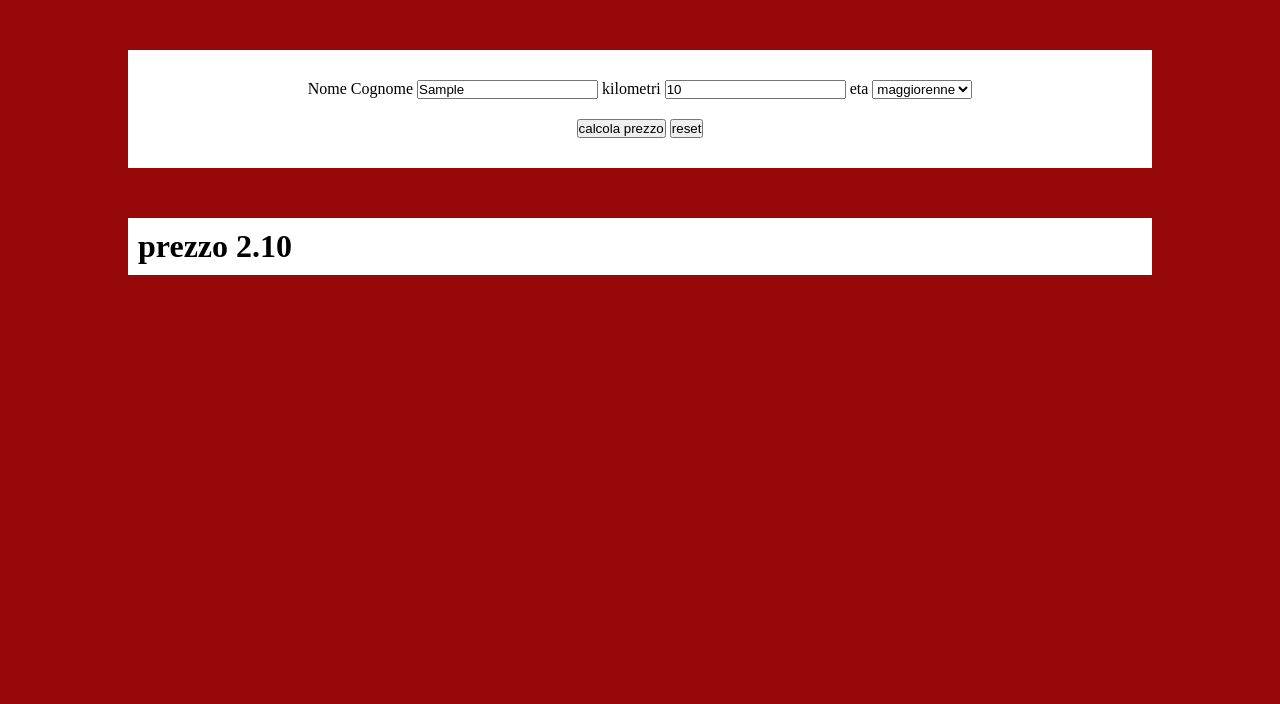
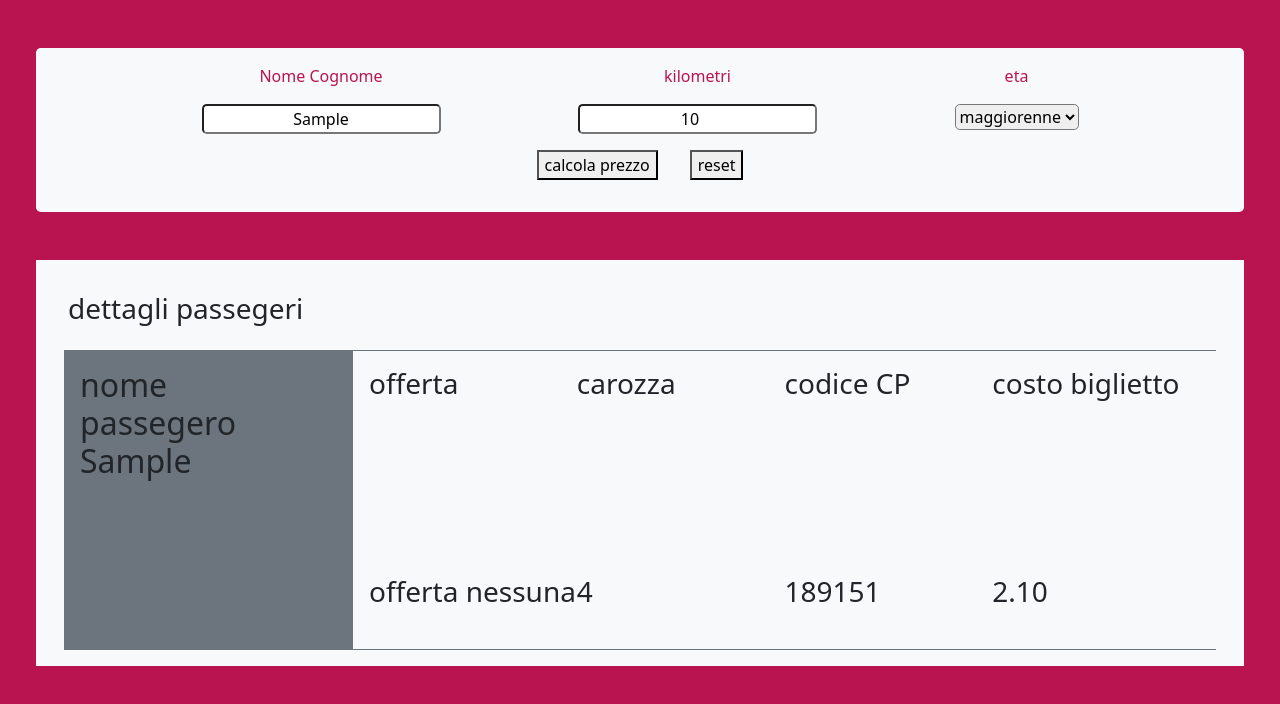
Before and after one commit to SpatariuRares/js-biglietto-treno-form, a plain HTML site: page index.html in a window 1280 px wide. Both pictures are taken after typing "Sample" into the empty fields and a click on the button "calcola prezzo". Drawn offline with nearby package versions, Linux system fonts and the light colour scheme.

Commit message:
hover fatto a mano

```diff
--- a/css/style.css
+++ b/css/style.css
@@ -1,37 +1,25 @@
-*{
-    margin: 0;
-    padding: 0;
-    box-sizing: border-box;
+
+body{
+    background-color: rgba(185,20,80,255);
 }
-body{
-    background-color: rgb(151, 9, 9);
+
+.bg-purple{
+    background-color:rgba(185,20,80,255)
 }
-.row{
-    background-color:white;
+.c-purple{
+    color:rgba(185,20,80,255)
 }
-.row{
-    width:80%;
-    margin: 50px auto;
-    display:flex;
-    justify-content: center;
-    flex-direction: column;
-    align-items: center;
+
+.h-400{
+    min-height: 300px;
 }
-.row>*{
-    padding: 10px;
-}
-.p-20{
-    padding: 20px;
-}
-.md-20{
-    margin-bottom: 20px;
-}
+
+
 .nascondi{
     display:none;
 }
-.show{
-    display:block;
-}
+
+
 
 /* common */
 
--- a/index.html
+++ b/index.html
@@ -5,42 +5,72 @@
     <meta charset="UTF-8">
     <meta http-equiv="X-UA-Compatible" content="IE=edge">
     <meta name="viewport" content="width=device-width, initial-scale=1.0">
+    <link href="https://cdn.jsdelivr.net/npm/bootstrap@5.0.2/dist/css/bootstrap.min.css" rel="stylesheet" integrity="sha384-EVSTQN3/azprG1Anm3QDgpJLIm9Nao0Yz1ztcQTwFspd3yD65VohhpuuCOmLASjC" crossorigin="anonymous">
     <link rel="stylesheet" href="css/style.css">
     <title>Titolo Documento</title>
 </head>
 
 <body class="debug">
     <!-- Inizio Header -->
-    <div class="container">
-        <div class="row md-20 p-20">
-            <div>
-                <label for="nome">Nome Cognome</label>
-                <input type="text" spaceholder="nome" id="nome">
-
-                <label for="distance">kilometri</label>
-                <input type="number" value="10" id="distance">
-
-                <label for="eta">eta</label>
-                <select type="text" id="eta">
-                    <option value="maggiorenne">maggiorenne</option>
-                    <option value="minorenne">minorenne</option>
-                    <option value="over65">over65</option>
-                </select>
+    <div class="container-fluid p-5">
+        <div class="row p-3 mb-5 bg-light rounded-3">
+            <div class="col-12 d-flex justify-content-evenly" >
+                <div class="d-flex flex-column c-purple text-center">
+                    <label class="mb-3 " for="nome">Nome Cognome</label>
+                    <input class="text-center rounded-3 viola" type="text" spaceholder="nome" id="nome">
+                </div>
+                <div class="d-flex flex-column c-purple text-center">
+                    <label class="mb-3 " for="distance">kilometri</label>
+                    <input class="text-center rounded-3 viola" step="5" type="number" value="10" id="distance">
+                </div>
+                <div class="d-flex flex-column c-purple text-center">
+                    <label class="mb-3 " for="eta">eta</label>
+                    <select class="rounded-3 viola" type="text" id="eta">
+                        <option value="1">maggiorenne</option>
+                        <option value="2">minorenne</option>
+                        <option value="3">over65</option>
+                    </select>
+                </div>
 
             </div>
-            <div>
-                <button id="genera">
+            <div class="d-flex justify-content-center">
+                <button id="genera" class="m-3">
                     calcola prezzo
                 </button>
-                <button id="resetta">reset</button>
+                <button id="resetta" class="m-3">reset</button>
             </div>
         </div>
 
-        <div id="biglietto" class="nascondi row">
-
-            <h1>prezzo <span id="prezzo"></span> </h1>
+        <div id="biglietto" class="nascondi row p-3 bg-light">
+            <div class="col-12 p-3">
+                <h3 >dettagli passegeri</h3>
+            </div>
+            <div class="d-flex h-400">
+                <div class="bg-secondary nome col-3 p-3">
+                    <h2>nome <br> passegero <br> <span id="nome_biglietto"></span> </h2>
+                </div>
+                <div class="d-flex col-9 p-3 border border-secondary border-end-0 ps-3">
+                    <div class="col-3 d-flex flex-column justify-content-between pb-3">
+                        <h3>offerta</h3>
+                        <h3 id="offerta"></h3>
+                    </div>
+                    <div class="col-3 d-flex flex-column justify-content-between pb-3">
+                        <h3>carozza</h3>
+                        <h3 id="carozza"></h3>
+                    </div>
+                    <div class="col-3 d-flex flex-column justify-content-between pb-3">
+                        <h3>codice CP</h3>
+                        <h3 id="codice"></h3>
+                    </div>
+                    <div class="col-3 d-flex flex-column justify-content-between pb-3">
+                        <h3>costo biglietto</h3>
+                        <h3 id="prezzo"></h3>
+                    </div>
+                </div>
+            </div>
         </div>
     </div>
+    <script src="https://cdn.jsdelivr.net/npm/bootstrap@5.0.2/dist/js/bootstrap.bundle.min.js" integrity="sha384-MrcW6ZMFYlzcLA8Nl+NtUVF0sA7MsXsP1UyJoMp4YLEuNSfAP+JcXn/tWtIaxVXM" crossorigin="anonymous"></script>
     <script src="js/main.js"></script>
 </body>
 </html>
--- a/js/main.js
+++ b/js/main.js
@@ -16,6 +16,20 @@ document.getElementById("prezzo").innerHTML=prezzo.toFixed(2);
 
 document.getElementById("genera").addEventListener("click",generaPrezzo);
 
+var x = document.getElementsByClassName("viola");
+
+for(let i = 0; i < x.length; i++) {
+  x[i].addEventListener("mouseover", function(){
+     x[i].className +=" bg-purple";
+  });
+  x[i].addEventListener("mouseout", function(){
+      x[i].classList.remove("bg-purple");
+  });
+}
+
+
+
+
 function generaPrezzo(){
     var nome = document.getElementById("nome").value;
     var eta = document.getElementById("eta").value;
@@ -29,15 +43,28 @@ function generaPrezzo(){
     if(eta=="over65"){
         prezzo = prezzo*0.6;
     }
+    if(eta==1){
+        var offerta="nessuna";
+    }else if(eta==2){
+        var offerta="minnorenne";
+    }else{
+        var offerta="over65";
+    }
+    var carozza=Math.floor(Math.random()*10)+1;
+    var codiceTreno=Math.floor(Math.random()*100000 )+90000 ;
+    document.getElementById("nome_biglietto").innerHTML=nome;
     document.getElementById("prezzo").innerHTML=prezzo.toFixed(2);
-    document.getElementById("biglietto").className=document.getElementById("biglietto").classList+ " show";
+    document.getElementById("offerta").innerHTML="offerta " + offerta;
+    document.getElementById("carozza").innerHTML=carozza;
+    document.getElementById("codice").innerHTML=codiceTreno;
+    document.getElementById("biglietto").classList.remove("nascondi");
 }
 
 document.getElementById("resetta").addEventListener("click",resett);
 
 function resett(){
     var nome = document.getElementById("nome").value="";
-    var eta = document.getElementById("eta").value="";
-    var distance = document.getElementById("distance").value="";
+    var distance = document.getElementById("distance").value=10;
+    var eta = document.getElementById("eta").value=1;
     document.getElementById("biglietto").className=document.getElementById("biglietto").classList+ " nascondi";
 }
```
